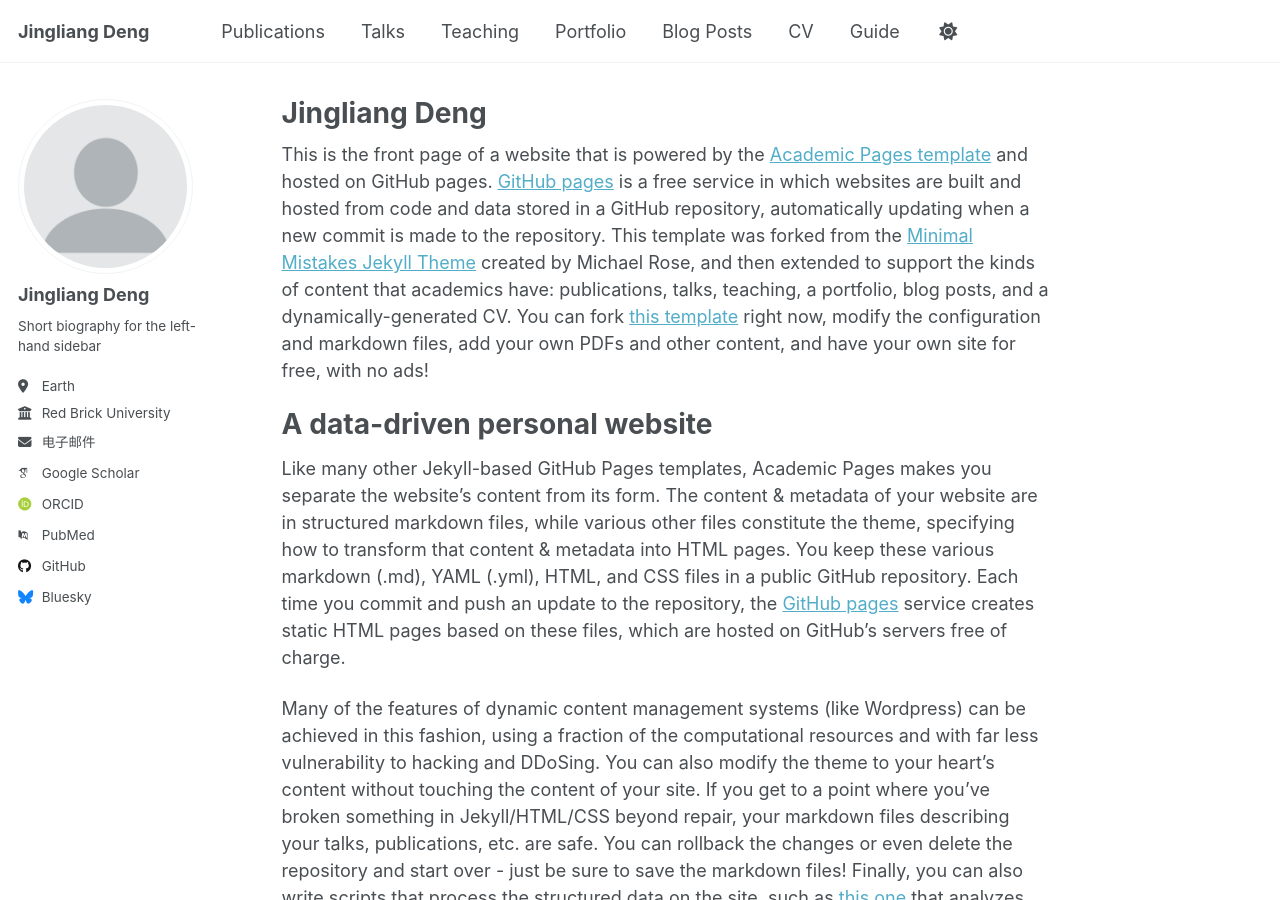
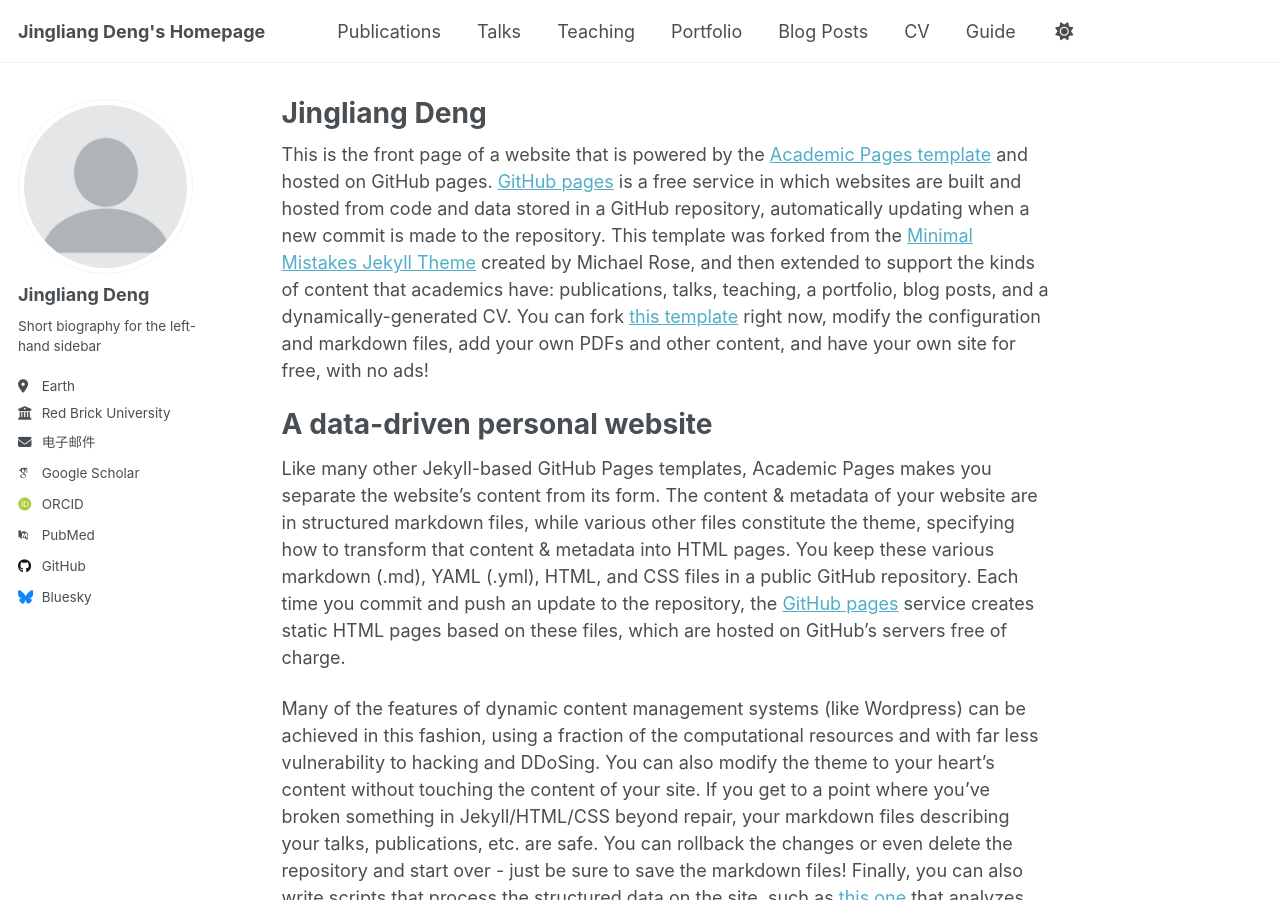
Before and after one commit to dengjl-hub/dengjl-hub.github.io, a Jekyll site: the page built from _pages/about.md, in a window 1280 px wide and 900 px high. Built offline with Jekyll 4.4.1, drawn with Linux system fonts in a browser that asks for light colours; some web fonts are replaced.

Commit message:
Update _config.yml
home page

```diff
--- a/_config.yml
+++ b/_config.yml
@@ -9,7 +9,7 @@
 # Basic Site Settings
 locale                   : "zh-CN"
 site_theme               : "default"
-title                    : "Jingliang Deng"
+title                    : "Jingliang Deng's Homepage"
 title_separator          : "-"
 name                     : &name "邓景良"
 description              : &description "personal description"
```
